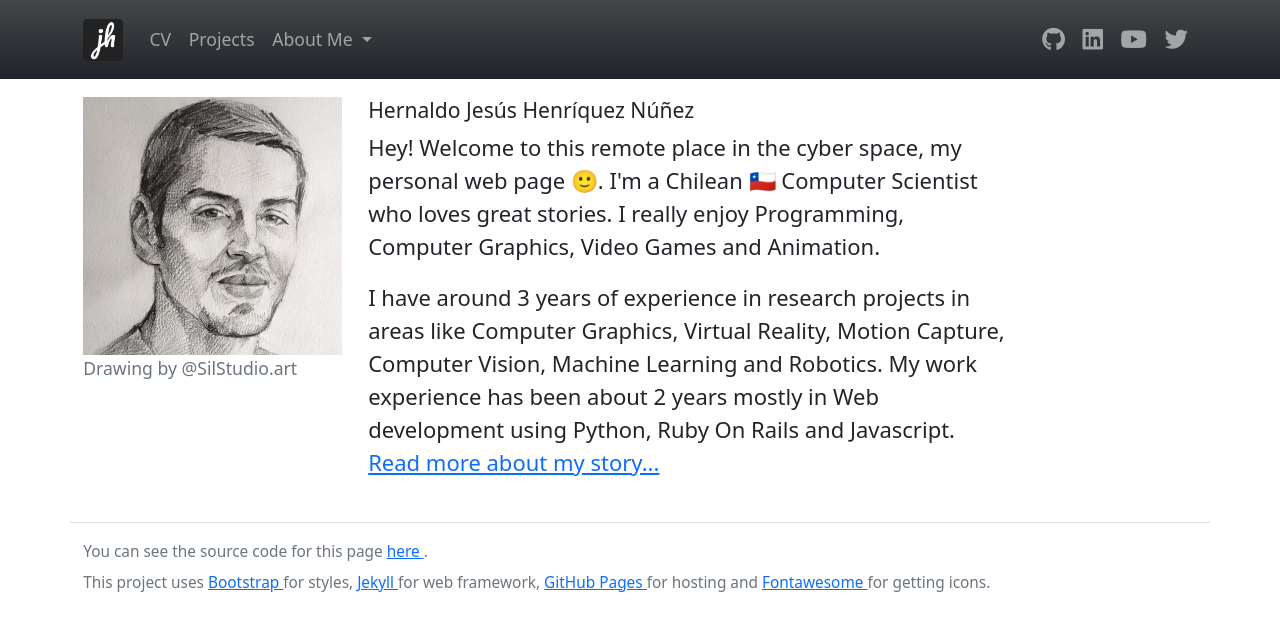
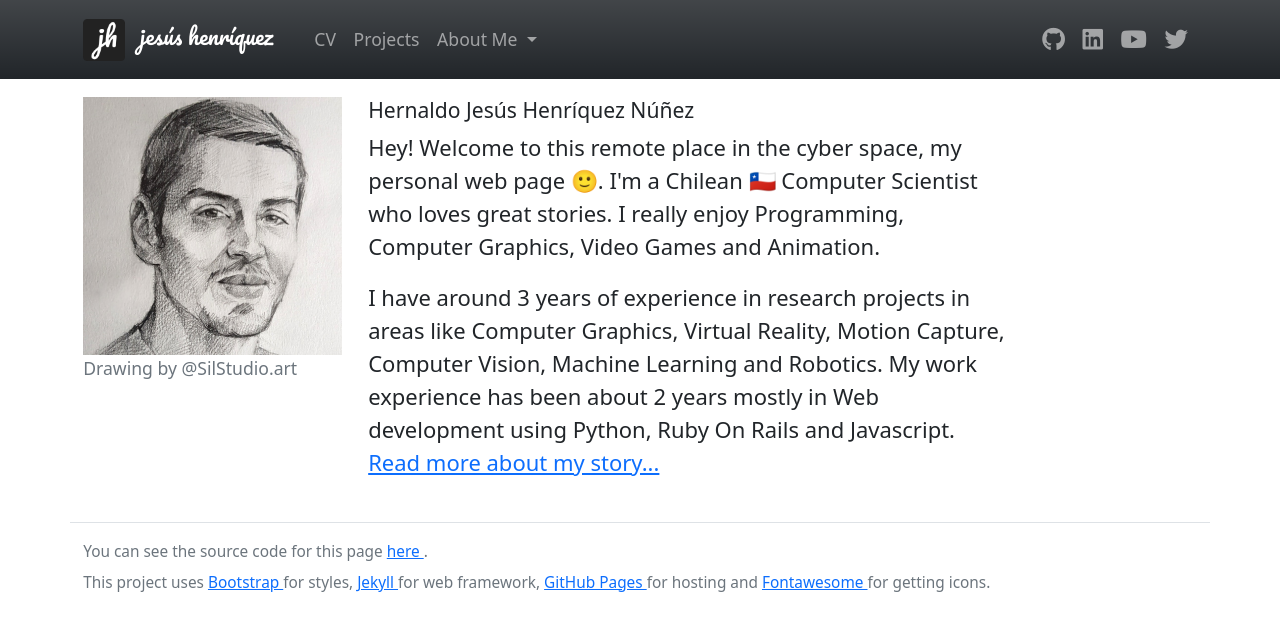
Before and after one commit to HenrYxZ/henryxz.github.io, a Jekyll site: the page built from index.html, in a window 1280 px wide. Shown: the top 631 px of the page. Built offline with Jekyll 4.4.1, drawn with Linux system fonts in a browser that asks for light colours; nearby versions of some CDN libraries.

Commit message:
add name to navbar and active page

```diff
--- a/_layouts/default.html
+++ b/_layouts/default.html
@@ -10,6 +10,7 @@
     <link href="https://cdn.jsdelivr.net/npm/bootstrap@5.0.0-beta1/dist/css/bootstrap.min.css" rel="stylesheet" integrity="sha384-giJF6kkoqNQ00vy+HMDP7azOuL0xtbfIcaT9wjKHr8RbDVddVHyTfAAsrekwKmP1" crossorigin="anonymous">
 
     <link rel="stylesheet" href="https://use.fontawesome.com/releases/v5.11.2/css/all.css" integrity="sha384-KA6wR/X5RY4zFAHpv/CnoG2UW1uogYfdnP67Uv7eULvTveboZJg0qUpmJZb5VqzN" crossorigin="anonymous">
+    <link rel="stylesheet" type="text/css" href="//fonts.googleapis.com/css?family=Pacifico" />
     <!-- link to main stylesheet -->
     <link rel="stylesheet" href="{{ 'assets/css/main.css' | relative_url }}" />
     <title>{{ page.title }}</title>
@@ -17,14 +18,16 @@
   <body>
     <!--                   NAVBAR -->
     <nav class="navbar navbar-expand-lg navbar-dark bg-dark bg-gradient text-center">
-      <div class="container d-flex">
+      <div class="container">
         <a class="navbar-brand" href="{% link index.html %}">
           <img
             src="/assets/img/android-chrome-512x512.png"
             alt="jh"
             width="42"
             height="42"
+            class="me-2"
           >
+          jesús henríquez
         </a>
         <button
           class="navbar-toggler"
@@ -37,21 +40,25 @@
         >
           <span class="navbar-toggler-icon"></span>
         </button>
-        <div class="collapse navbar-collapse" id="navbar-menu">
+        <div class="collapse navbar-collapse ms-5" id="navbar-menu">
           <ul class="navbar-nav">
             <li class="nav-item">
-              <a class="nav-link" href="{% link cv/index.html %}">
+              <a
+                class="nav-link {% if page.url == '/cv/' %} active {% endif %}"
+                href="{% link cv/index.html %}">
                 CV
               </a>
             </li>
             <li class="nav-item">
-              <a class="nav-link" href="{% link projects/index.html %}">
+              <a
+              class="nav-link {% if page.url == '/projects/' %} active {% endif %}"
+                href="{% link projects/index.html %}">
                 Projects
               </a>
             </li>
             <li class="nav-item dropdown">
               <a
-                class="nav-link dropdown-toggle"
+                class="nav-link dropdown-toggle {% if page.url contains 'about_me' %} active {% endif %}"
                 href="#"
                 role="button"
                 id="dropdownAboutMe"
--- a/assets/css/main.scss
+++ b/assets/css/main.scss
@@ -1,7 +1,6 @@
 ---
-# this ensures Jekyll reads the file to be transformed into CSS later
-# only Main files contain this front matter, not partials.
 ---
+
 html {
   font-size: 1rem;
 }
@@ -85,3 +84,8 @@ video {
    width: 100%;
    height: 100%;
  }
+
+
+.navbar-brand {
+  font-family: Pacifico;
+}
```
